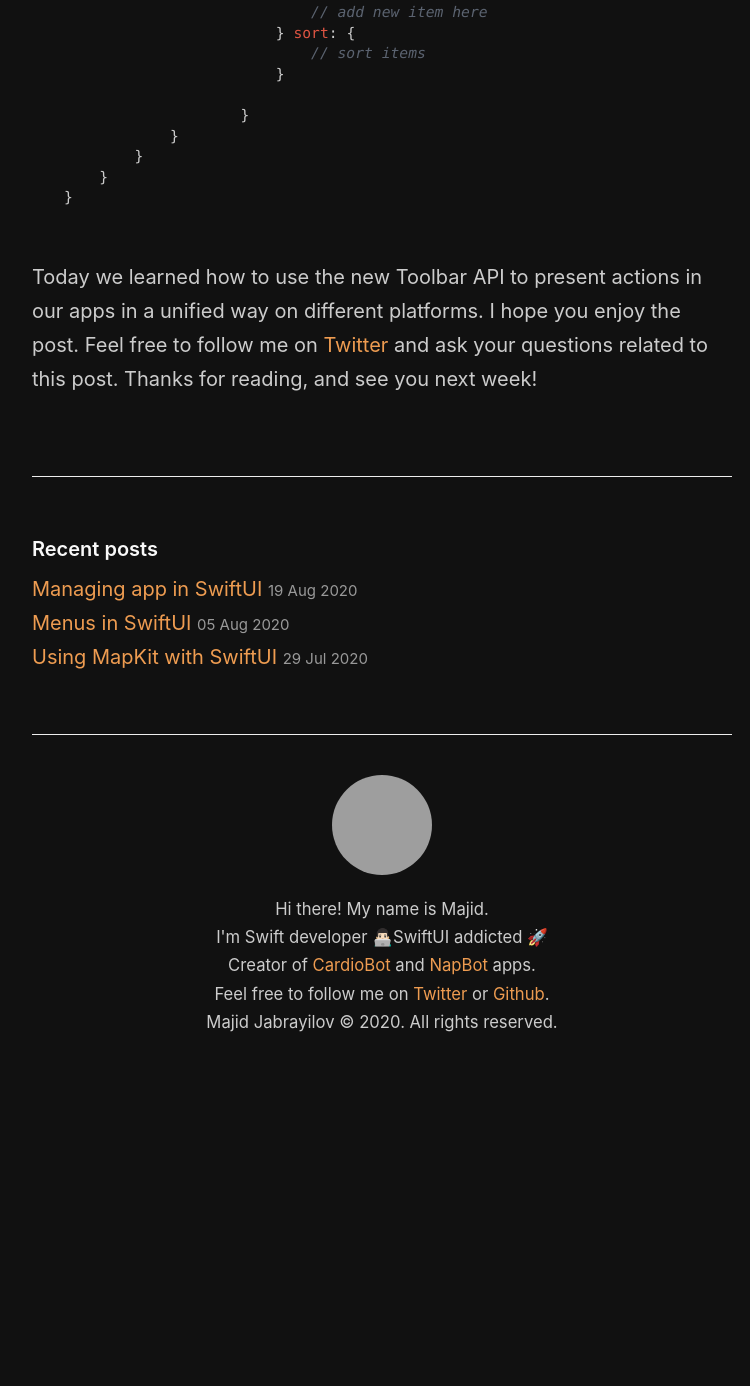
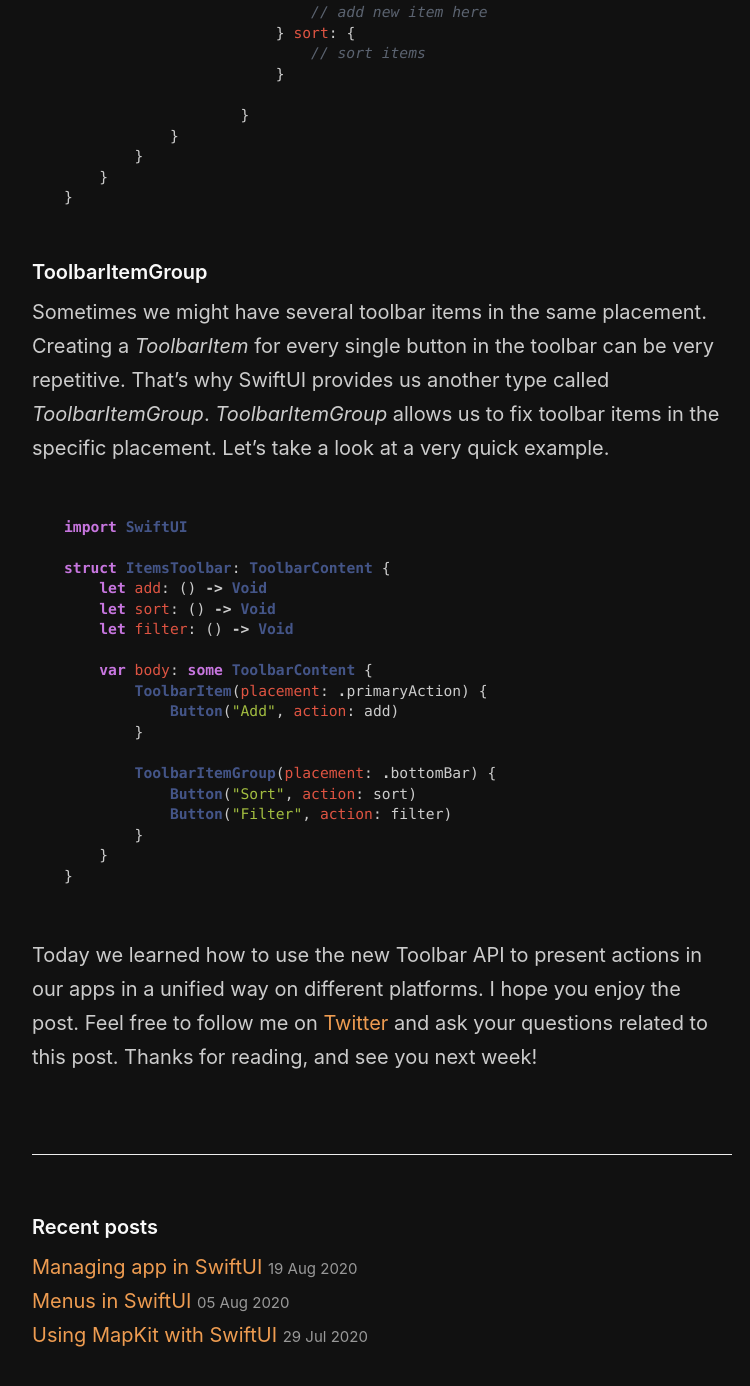
Before and after one commit to mecid/mecid.github.io, a Jekyll site: the page built from _posts/2020-07-15-mastering-toolbars-in-swiftui.md, in a window 1280 px wide and 1400 px high, scrolled down 4884 px, cut to the strip 0-1386 px from the top of the window. Shown: the whole strip, without its empty margins (258-1008 px from the left). Built offline with Jekyll 4.4.1, drawn with Linux system fonts in a browser that asks for light colours; before the commit the page ends 5960 px from its top, so only the background shows below that; grey boxes are pictures that could not be loaded.

Commit message:
Update 2020-07-15-mastering-toolbars-in-swiftui.md

````diff
--- a/_posts/2020-07-15-mastering-toolbars-in-swiftui.md
+++ b/_posts/2020-07-15-mastering-toolbars-in-swiftui.md
@@ -121,4 +121,28 @@ struct MyApp: App {
 }
 ```
 
+#### ToolbarItemGroup
+Sometimes we might have several toolbar items in the same placement. Creating a *ToolbarItem* for every single button in the toolbar can be very repetitive. That's why SwiftUI provides us another type called *ToolbarItemGroup*. *ToolbarItemGroup* allows us to fix toolbar items in the specific placement. Let's take a look at a very quick example.
+
+```swift
+import SwiftUI
+
+struct ItemsToolbar: ToolbarContent {
+    let add: () -> Void
+    let sort: () -> Void
+    let filter: () -> Void
+
+    var body: some ToolbarContent {
+        ToolbarItem(placement: .primaryAction) {
+            Button("Add", action: add)
+        }
+
+        ToolbarItemGroup(placement: .bottomBar) {
+            Button("Sort", action: sort)
+            Button("Filter", action: filter)
+        }
+    }
+}
+```
+
 Today we learned how to use the new Toolbar API to present actions in our apps in a unified way on different platforms. I hope you enjoy the post. Feel free to follow me on [Twitter](https://twitter.com/mecid) and ask your questions related to this post. Thanks for reading, and see you next week!
````
